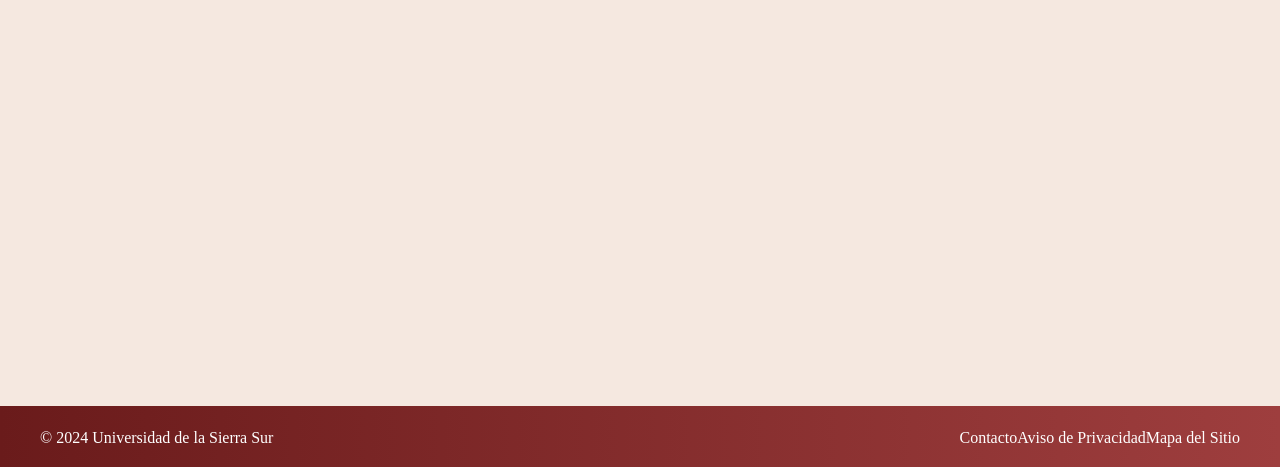
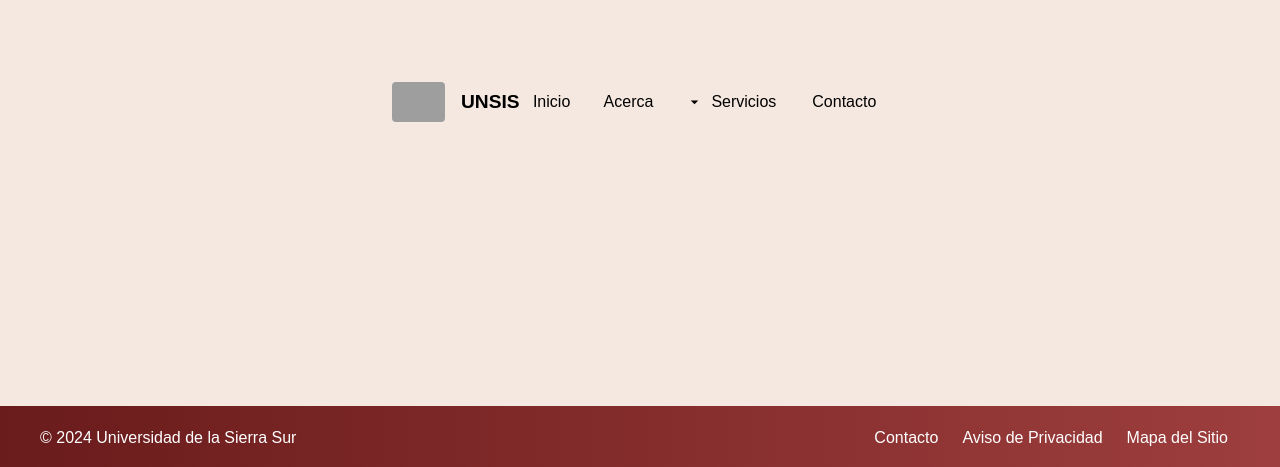
Before and after one commit to UNSIS-ADM/ADM-UNSIS-frontend, an Angular app: page /home in a window 1280 px wide. Before the commit this address led to /. Shown: the part 330-797 px from the top of the page. Built offline with nearby package versions, Linux system fonts and the light colour scheme; grey boxes are pictures that could not be loaded.

Commit message:
nav semi implementado

```diff
--- a/src/app/app.routes.ts
+++ b/src/app/app.routes.ts
@@ -5,5 +5,10 @@ export const routes: Routes = [
     {
         path: 'login',
         loadComponent: () => import('./login/login.component').then(m => m.LoginComponent)
-    }
+    },
+    {
+        path: 'home',
+        loadComponent: () => import('./home/home.component').then(m => m.HomeComponent)
+    },
+
 ];
--- /dev/null
+++ b/src/app/home/home.component.css
@@ -0,0 +1,87 @@
+/* --- Estructura --- */
+.login-card {
+  max-width: 420px;
+  margin: 2rem auto;
+  padding: 0;
+  border-radius: 10px;
+  overflow: hidden;
+  box-shadow: 0 6px 16px rgba(0, 0, 0, 0.1);
+  background: white;
+  font-family: 'Poppins', sans-serif;
+}
+
+/* --- Encabezado (Vino oscuro) --- */
+.login-header {
+  background: #6a1b1b;  /* Color vino principal */
+  color: white !important;
+  padding: 1.5rem;
+  text-align: center;
+}
+
+.login-title {
+  font-size: 1.5rem;
+  font-weight: 600;
+  margin: 0;
+}
+
+.login-subtitle {
+  color: rgba(255, 255, 255, 0.8);
+  font-size: 0.9rem;
+}
+
+/* --- Campos de entrada --- */
+.login-form {
+  padding: 1.5rem;
+}
+
+.login-input .mat-form-field-outline {
+  color: #e0c8c8 !important;  /* Borde claro */
+}
+
+.login-input .mat-form-field-outline-thick {
+  color: #9e3e3e !important;  /* Borde activo (vino claro) */
+}
+
+.input-icon {
+  color: #6a1b1b;  /* Íconos en vino */
+    font-family: 'Material Icons' !important;
+}
+
+/* --- Botón (Vino con hover más claro) --- */
+.login-button {
+  width: 100%;
+  padding: 12px;
+  background: #6a1b1b;
+  color: white !important;
+  font-weight: 500;
+  border-radius: 6px;
+  margin-top: 0.5rem;
+  transition: all 0.3s;
+}
+
+.login-button:hover {
+  background: #9e3e3e;
+  transform: translateY(-2px);
+  box-shadow: 0 4px 8px rgba(0, 0, 0, 0.15);
+}
+
+/* --- Enlaces --- */
+.login-actions {
+  display: flex;
+  justify-content: space-between;
+  padding: 0 1.5rem 1.5rem 1.5rem;
+}
+
+.forgot-password {
+  color: #6a1b1b !important;
+  font-weight: 500;
+}
+
+.register-link {
+  color: #9e3e3e !important;
+  font-weight: 500;
+}
+
+.forgot-password:hover, .register-link:hover {
+  text-decoration: underline;
+}
--- /dev/null
+++ b/src/app/home/home.component.html
@@ -0,0 +1 @@
+<app-nav></app-nav>
--- /dev/null
+++ b/src/app/nav/nav.component.css
@@ -0,0 +1,84 @@
+/* Navbar principal */
+.navbar {
+  position: sticky;
+  top: 0;
+  z-index: 1000;
+  display: flex;
+  align-items: center;
+  padding: 0 2rem;
+  box-shadow: 0 2px 10px rgba(0, 0, 0, 0.1);
+}
+
+.navbar-brand {
+  display: flex;
+  align-items: center;
+  gap: 1rem;
+}
+
+.logo {
+  border-radius: 4px;
+}
+
+.app-name {
+  font-weight: 600;
+  font-size: 1.2rem;
+}
+
+/* Links de navegación */
+.nav-links {
+  display: flex;
+  gap: 0.5rem;
+}
+
+.nav-links a.mat-button {
+  font-weight: 500;
+}
+
+/* Menú móvil */
+.mobile-menu-button {
+  display: none;
+}
+
+.mobile-sidenav {
+  width: 250px;
+  padding: 1rem;
+}
+
+.sidenav-content {
+  display: flex;
+  flex-direction: column;
+  gap: 0.5rem;
+}
+
+/* Responsivo */
+@media (max-width: 768px) {
+  .nav-links {
+    display: none;
+  }
+
+  .mobile-menu-button {
+    display: block;
+  }
+}
+/* Estructura flexible */
+.navbar-unsis {
+  display: flex;
+  justify-content: space-between;
+  padding: 0 2rem;
+}
+
+.navbar-brand {
+  display: flex;
+  align-items: center;
+  gap: 1rem;
+  font-weight: 500;
+}
+
+.nav-links {
+  display: flex;
+  gap: 0.5rem;
+}
+
+.user-section {
+  margin-left: auto;
+}
--- /dev/null
+++ b/src/app/nav/nav.component.html
@@ -0,0 +1,50 @@
+<mat-toolbar color="primary" class="navbar">
+  <!-- Logo y nombre (izquierda) -->
+  <div class="navbar-brand">
+    <img src="assets/images/logo.png" alt="Logo" height="40" class="logo">
+    <span class="app-name">UNSIS</span>
+  </div>
+
+  <!-- Espacio flexible para empujar elementos a la derecha -->
+  <span class="spacer"></span>
+
+  <!-- Elementos de navegación (visible en desktop) -->
+  <nav class="nav-links" *ngIf="!isMobile">
+    <a mat-button routerLink="/inicio">Inicio</a>
+    <a mat-button routerLink="/acerca">Acerca</a>
+
+    <!-- Menú desplegable -->
+    <button mat-button [matMenuTriggerFor]="menu">Servicios <mat-icon>arrow_drop_down</mat-icon></button>
+    <mat-menu #menu="matMenu">
+      <button mat-menu-item routerLink="/servicios/consulta">Consulta</button>
+      <button mat-menu-item routerLink="/servicios/citas">Citas</button>
+    </mat-menu>
+
+    <a mat-button routerLink="/contacto">Contacto</a>
+  </nav>
+
+  <!-- Menú hamburguesa (solo en móvil) -->
+  <button mat-icon-button (click)="sidenav.toggle()" *ngIf="isMobile" class="mobile-menu-button">
+    <mat-icon>menu</mat-icon>
+  </button>
+</mat-toolbar>
+
+<!-- Menú lateral para móvil -->
+<mat-sidenav-container>
+  <mat-sidenav #sidenav mode="over" position="end" class="mobile-sidenav">
+    <div class="sidenav-content">
+      <a mat-button routerLink="/inicio" (click)="sidenav.close()">Inicio</a>
+      <a mat-button routerLink="/acerca" (click)="sidenav.close()">Acerca</a>
+
+      <mat-divider></mat-divider>
+
+      <button mat-button [matMenuTriggerFor]="mobileMenu">Servicios</button>
+      <mat-menu #mobileMenu="matMenu">
+        <button mat-menu-item routerLink="/servicios/consulta" (click)="sidenav.close()">Consulta</button>
+        <button mat-menu-item routerLink="/servicios/citas" (click)="sidenav.close()">Citas</button>
+      </mat-menu>
+
+      <a mat-button routerLink="/contacto" (click)="sidenav.close()">Contacto</a>
+    </div>
+  </mat-sidenav>
+</mat-sidenav-container>
--- /dev/null
+++ b/src/app/nav/nav.component.ts
@@ -0,0 +1,29 @@
+import { Component, HostListener } from '@angular/core';
+import { MatToolbarModule } from '@angular/material/toolbar';
+import { MatButtonModule } from '@angular/material/button';
+import { MatIconModule } from '@angular/material/icon';
+import { MatMenuModule } from '@angular/material/menu';
+import { MatSidenavModule } from '@angular/material/sidenav';
+import { MatDividerModule } from '@angular/material/divider';
+import { MatCardModule } from '@angular/material/card';
+import { MatFormFieldModule, MatLabel } from '@angular/material/form-field';
+import { MatInputModule } from '@angular/material/input';
+import { CommonModule } from '@angular/common';
+@Component({
+  selector: 'app-nav',
+  imports: [CommonModule, MatToolbarModule, MatCardModule, MatFormFieldModule, MatInputModule, MatIconModule,MatMenuModule, MatSidenavModule, MatDividerModule, MatButtonModule],
+  standalone: true,
+  templateUrl: './nav.component.html',
+  styleUrl: './nav.component.css'
+})
+export class NavComponent {
+  isMobile: boolean | undefined;
+@HostListener('window:resize', [])
+  onResize() {
+    this.checkScreenSize();
+  }
+
+  private checkScreenSize() {
+    this.isMobile = window.innerWidth < 768;
+  }
+}
--- a/src/styles.css
+++ b/src/styles.css
@@ -1,3 +1,14 @@
+
+
+
+
+@use '@angular/material' as mat;
+
+@include mat.core();
+
+@include mat.all-component-themes($unsis-theme);
+
+
 /* Estructura principal */
 .app-container {
   display: flex;
@@ -11,6 +22,7 @@ body {
   margin: 0;
   padding: 0;
   overflow-x: hidden; /* Previene scroll horizontal */
+  font-family: 'Poppins', sans-serif;
 }
 
 /* Header 100% ancho */
```
Also changed, not shown: src/app/app.component.ts (+10 -3 lines), src/app/home/home.component.ts (added, +12 -0 lines), 2 other files (tests, documents, lock files or other folders).
